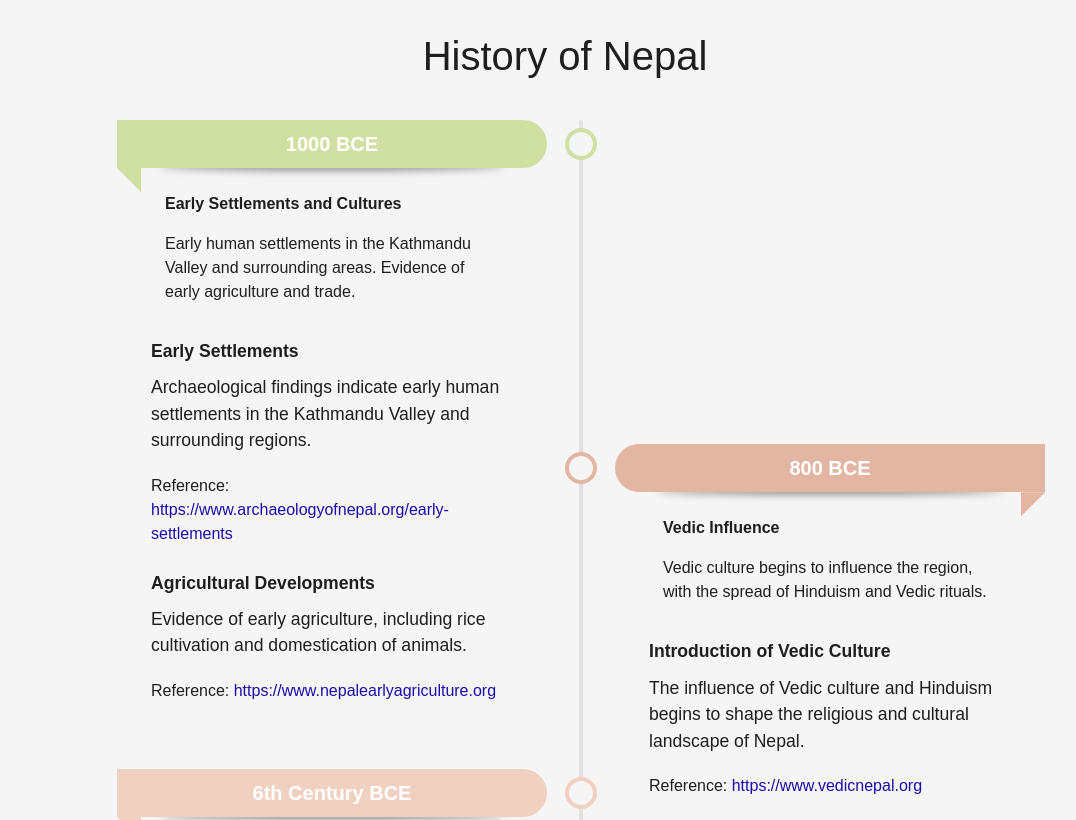
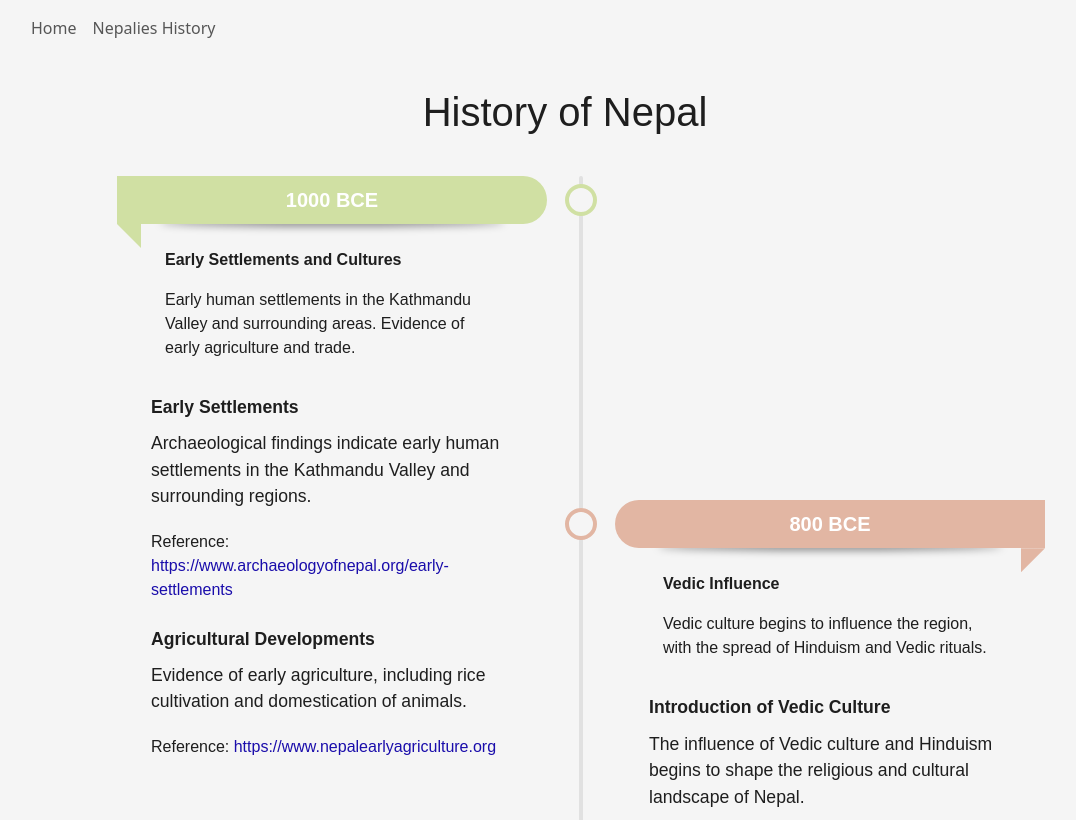
Before and after one commit to pratikshya-gautam/timeline, a Gatsby site: page /nepalies-history in a window 1280 px wide. Shown: the top 820 px of the page, without its empty margins (75-1151 px from the left). Built offline with nearby package versions, Linux system fonts and the light colour scheme; Gatsby itself is replaced by a stand-in of ours.

Commit message:
add navbar in the header

```diff
--- a/src/pages/nepalies-history.tsx
+++ b/src/pages/nepalies-history.tsx
@@ -2,12 +2,18 @@ import * as React from "react"
 import type { HeadFC, PageProps } from "gatsby"
 import Timeline from "../components/timeline-style"
 import data from "../data/nepalies-history.json"
+import MyNavbar from "../components/nav-bar"
 
 const NepaliesHistory: React.FC<PageProps> = () => {
   return (
+    <>
+    <header>
+      <MyNavbar/>
+    </header>
     <main>
       <Timeline data={data} title='History of Nepal'/>
     </main>
+    </>
   )
 }
 
```
